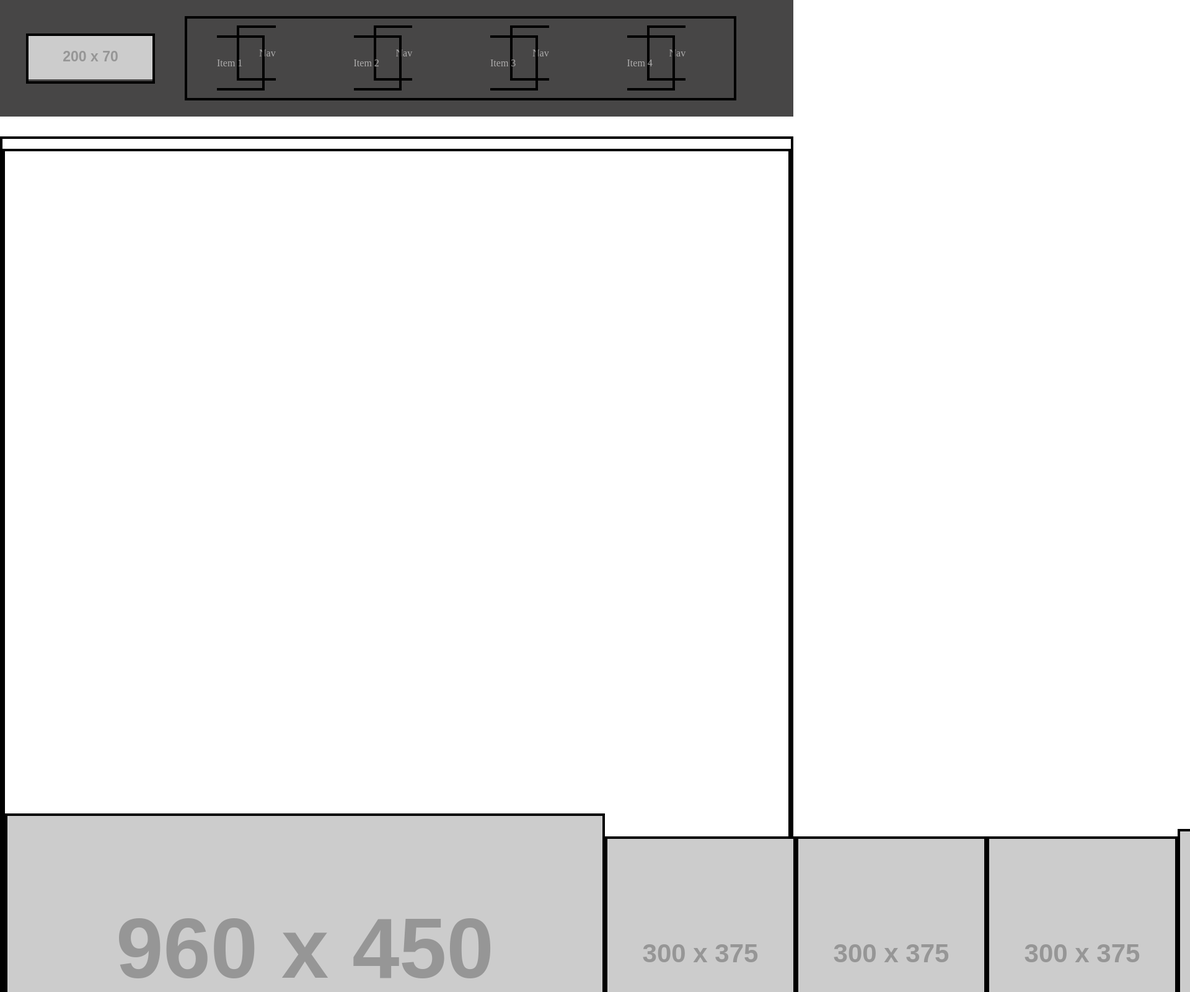
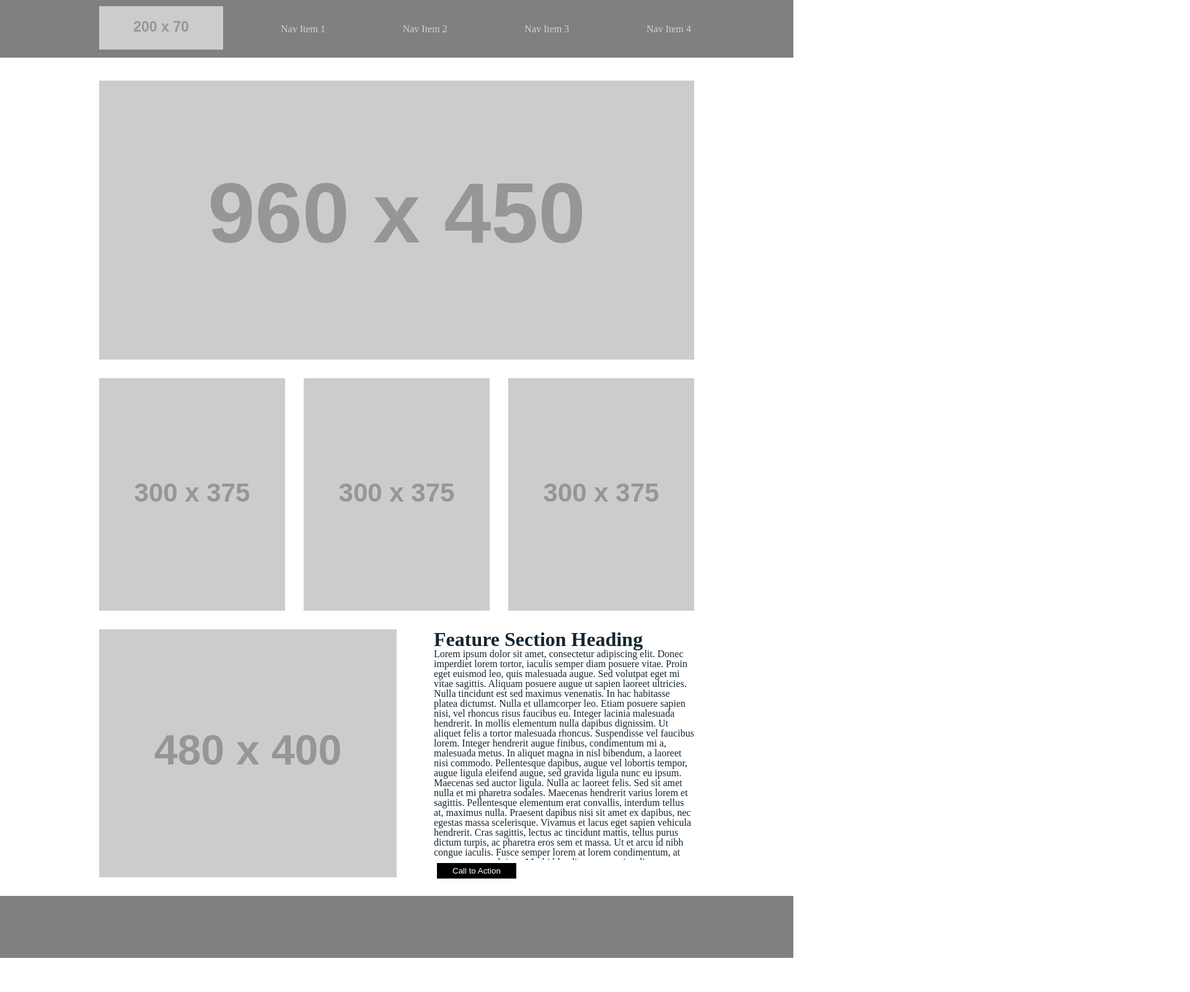
Before and after one commit to xind14/wireframe-exercise, a plain HTML site: page index.html in a window 1280 px wide. Shown: the top 1600 px of the page at 62% size, 1920 px wide, since content can reach past the window. After the commit the page ends 1545 px from the top, so only its background shows below. Drawn offline with Linux system fonts and the light colour scheme; placeholder pictures from the web are drawn by us.

Commit message:
Finished CSS

```diff
--- a/css/style.css
+++ b/css/style.css
@@ -1,116 +1,117 @@
-/* <!-- img colors and button the same color of blackish
-nav and footer same color dark grey footer a little taller than nav bar
-nav text grey
-p text italics
-button text white with black background -->
- */
-
-* {
-  border: 4px solid black;
-}
-
-header {
-  background: rgb(71, 70, 70);
-}
-
-nav {
-  display: flex;
-  padding: 10px;
-  margin-bottom: 2em;
-  align-items: center;
+body {
+  padding: 0;
+  margin: 0;
+  color: #142632;
 }
 
 a {
   text-decoration: none;
 }
-nav a {
-  border: 4px solid black;
-  margin: 2em;
+
+header {
+  background-color: grey;
+  position: fixed;
+  top: 0;
+  width: 100%;
+}
+
+
+
+nav {
+  display: flex;
+  align-items: center;
+  justify-content: space-between;
+  width: 960px;
+  margin: 0 auto;
+
+}
+
+nav > a {
+  padding: 10px 0px;
 }
 
 ul {
-  border: 4px solid black;
   display: flex;
+  flex-direction: row;
   justify-content: space-between;
-  margin: 1em;
   width: 70%;
+  align-items: center;
+  height: 70px;
 }
 
-li {
-  justify-content: space-between;
-  gap: 1em;
-  margin: 1em;
-  padding: 2em;
+ul > li {
+  padding: 5px;
 }
 
-li a {
-  color: rgb(173, 172, 172);
-  padding: 2em;
+li > a {
+  color: rgb(211, 207, 207);
 }
 
 main {
-  padding-top: 1em;
-  flex-direction: column;
-  display: flex;
+  padding-top: 100px;
 }
 
-/* hero image */
-main > section:first-child {
-  border: 4px solid black;
+main > section {
+  width: 960px;
   display: flex;
-  align-items: center;
+  justify-content: space-between;
+  flex-wrap: wrap;
+  margin: auto;
+  margin-top: 30px;
 }
 
-section img {
-  border: 4px solid black;
+
+main img {
+  margin-bottom: 30px;
+
 }
 
-h2 {
-  border: 4px solid black;
+article {
+  width: 420px;
 }
 
-p {
-  border: 4px solid black;
-}
-/* 3 images */
-main > section:nth-child(2) {
-  /* CSS styles for the second section */
+article section {
+  height: 340px;
+  overflow: scroll;
+  word-wrap: break-word;
+
 }
 
-/* image to go with words */
-main article > section:first-child {
-  /* CSS styles for the first section inside article */
+main > section:first-child img:nth-child(5) {
+  width: 480px;
 }
 
-/* words and button */
-main article > section:nth-child(2) {
-  /* CSS styles for the second section inside article */
+
+article > h1 {
+  font-size: 2em;
+  font-weight: bold;
 }
 
-footer {
-  background: rgb(71, 70, 70);
-  max-width: 100%;
-  height: 100px;
+button {
+  margin: 5px;
+  padding: 5px;
+  border: none;
+  background-color: black;
+  transition: color 350ms;
+
 }
 
-/* border: 5px solid #111;
-  display: flex; /* block, inline, inline-block */
-/* gap: 1em;
-  padding: 10px;
-  margin: 1em;
-  width: 100px;
+button > a {
+  color: white;
+  background-color: black;
+  padding-left: 20px;
+  padding-right: 20px ;
+}
+
+button:hover > a {
+  background-color: yellow;
+}
+
+
+footer {
   height: 100px;
-  background: #ccc;
-  flex-direction: row;
-  justify-content: space-between;
-  flex-direction: column;
-.deck.across .deck:nth-child(1),
-.deck.across .deck:nth-child(3)
-.deck.across .deck:nth-child(2)
-  flex: 1;
-button {
-  background: black;
-  border:none;
-  padding: 10px;
-  color: #eee;
-} */
+  width: 100%;
+  text-align: center;
+  margin: 0 auto;
+  background: grey;
+}
```
Also changed, not shown: 1 other file.
